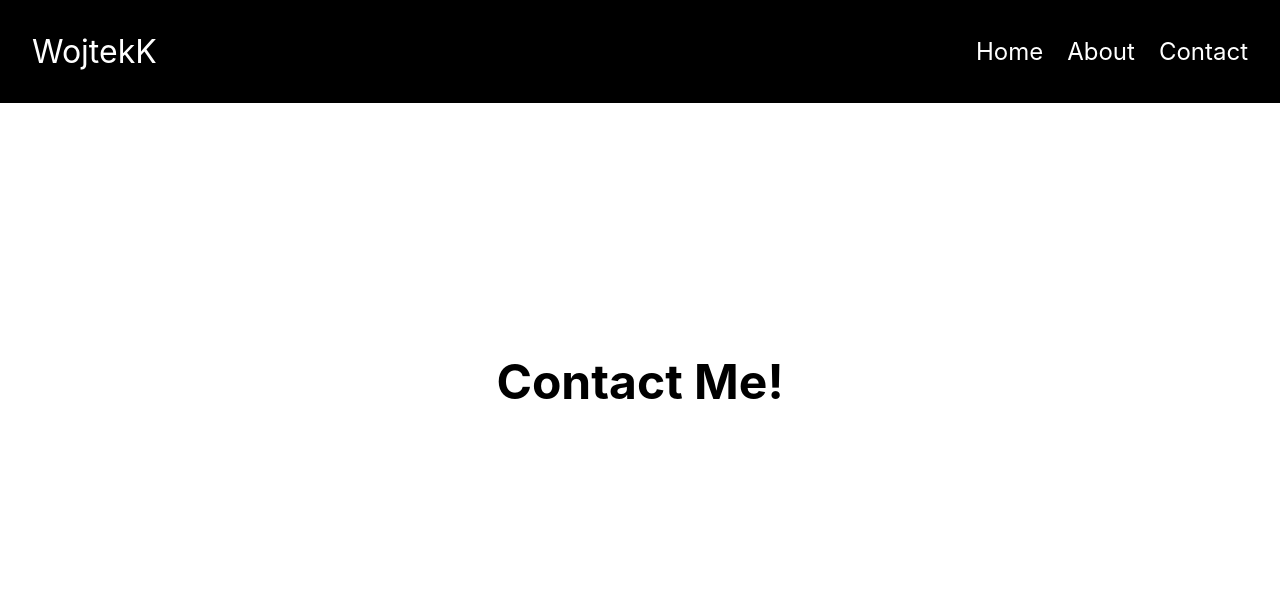
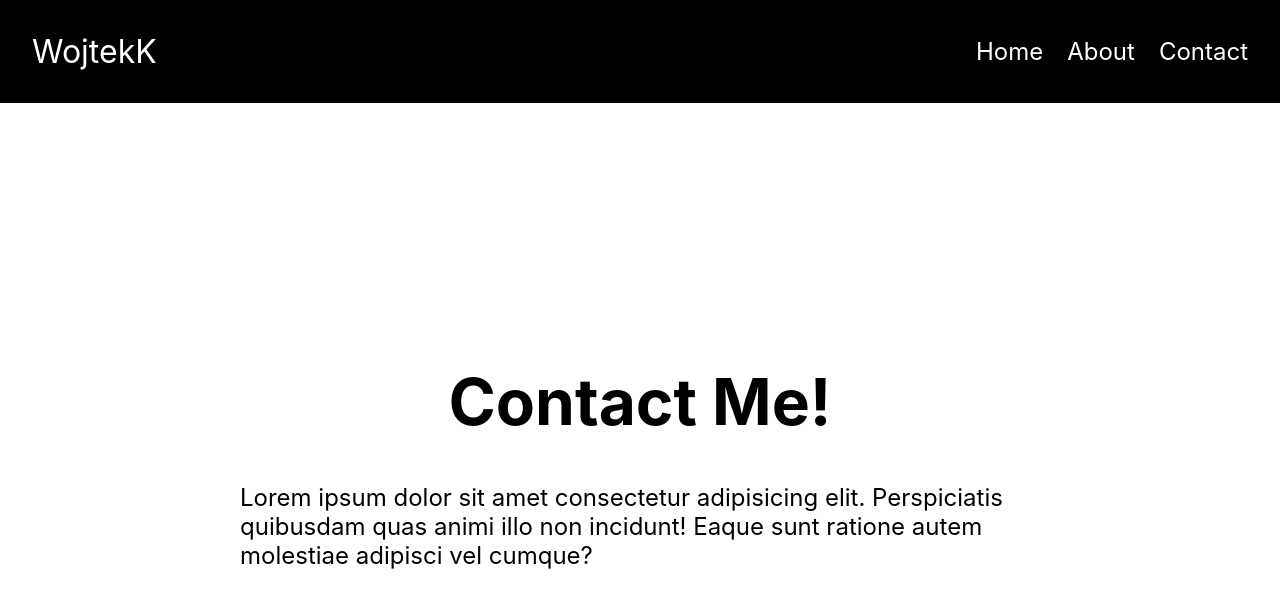
Before and after one commit to wojtek99955/NextJS---routes, a Next.js app: page /contact in a window 1280 px wide. Shown: the top 608 px of the page. Built offline with nearby package versions, Linux system fonts and the light colour scheme.

Commit message:
style update

```diff
--- a/pages/about/index.js
+++ b/pages/about/index.js
@@ -22,6 +22,7 @@ const Button = styled.button`
   border: none;
   border-radius: 10px;
   cursor: pointer;
+  margin-bottom: 3rem;
 `;
 const Title = styled.h1`
   font-size: 4rem;
--- a/pages/contact/index.js
+++ b/pages/contact/index.js
@@ -1,16 +1,33 @@
 import styled from "styled-components";
 
 const Title = styled.h1`
+  font-size: 4rem;
+  text-align: center;
+`;
+
+const Container = styled.div`
   position: absolute;
   top: 40%;
   left: 0;
   right: 0;
-  text-align: center;
-  font-size: 3rem;
+  max-width: 800px;
+  margin: auto;
+  p {
+    font-size: 1.5rem;
+  }
 `;
 
 function index() {
-  return <Title>Contact Me!</Title>;
+  return (
+    <Container>
+      <Title>Contact Me!</Title>
+      <p>
+        Lorem ipsum dolor sit amet consectetur adipisicing elit. Perspiciatis
+        quibusdam quas animi illo non incidunt! Eaque sunt ratione autem
+        molestiae adipisci vel cumque?
+      </p>
+    </Container>
+  );
 }
 
 export default index;
```
